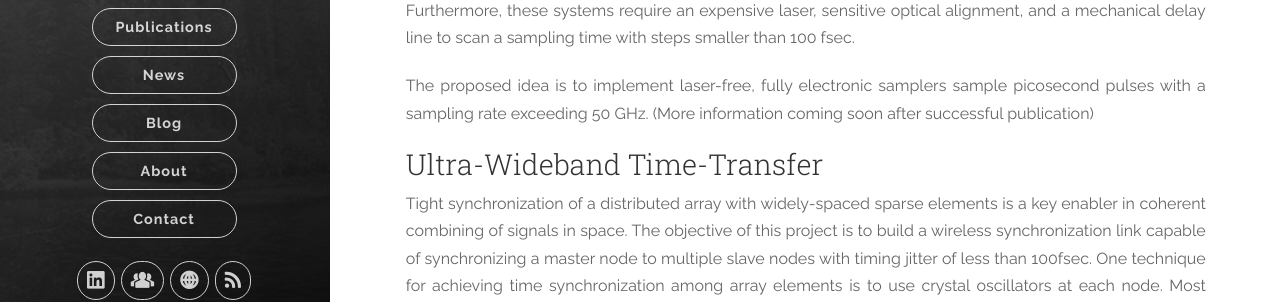
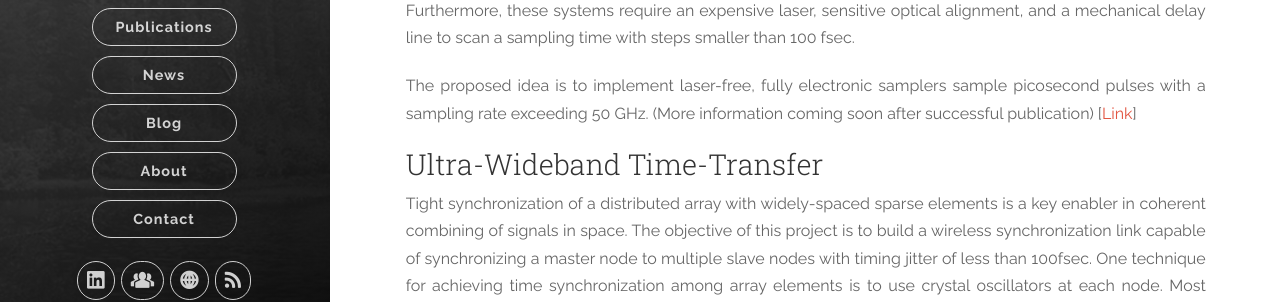
Before and after one commit to ahimanshu13/ahimanshu13.github.io, a Jekyll site: the page built from research/index.md, in a window 1280 px wide and 900 px high. Shown: the part 470-772 px from the top of the window. Built offline with Jekyll 4.4.1, drawn with Linux system fonts in a browser that asks for light colours; nearby versions of some CDN libraries.

Commit message:
Update Research

```diff
--- a/research/index.md
+++ b/research/index.md
@@ -11,6 +11,7 @@ In recent years, the research community has reported high-frequency energy detec
 
 The proposed idea is to implement laser-free, fully electronic samplers sample picosecond pulses with a sampling rate exceeding 50 GHz.
 (More information coming soon after successful publication)
+[[Link](http://www.ece.rice.edu/~ab28/){:target="_blank"}]
 
 
 ### Ultra-Wideband Time-Transfer
```
